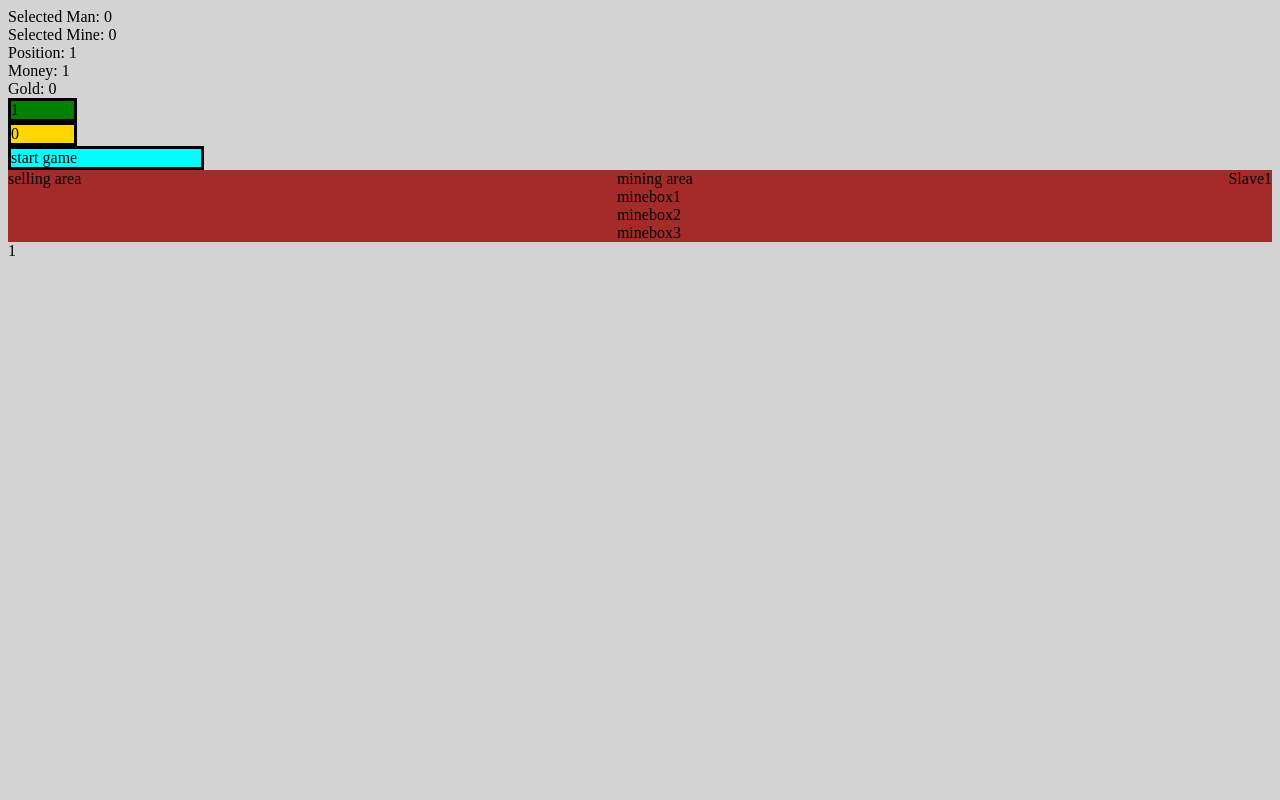
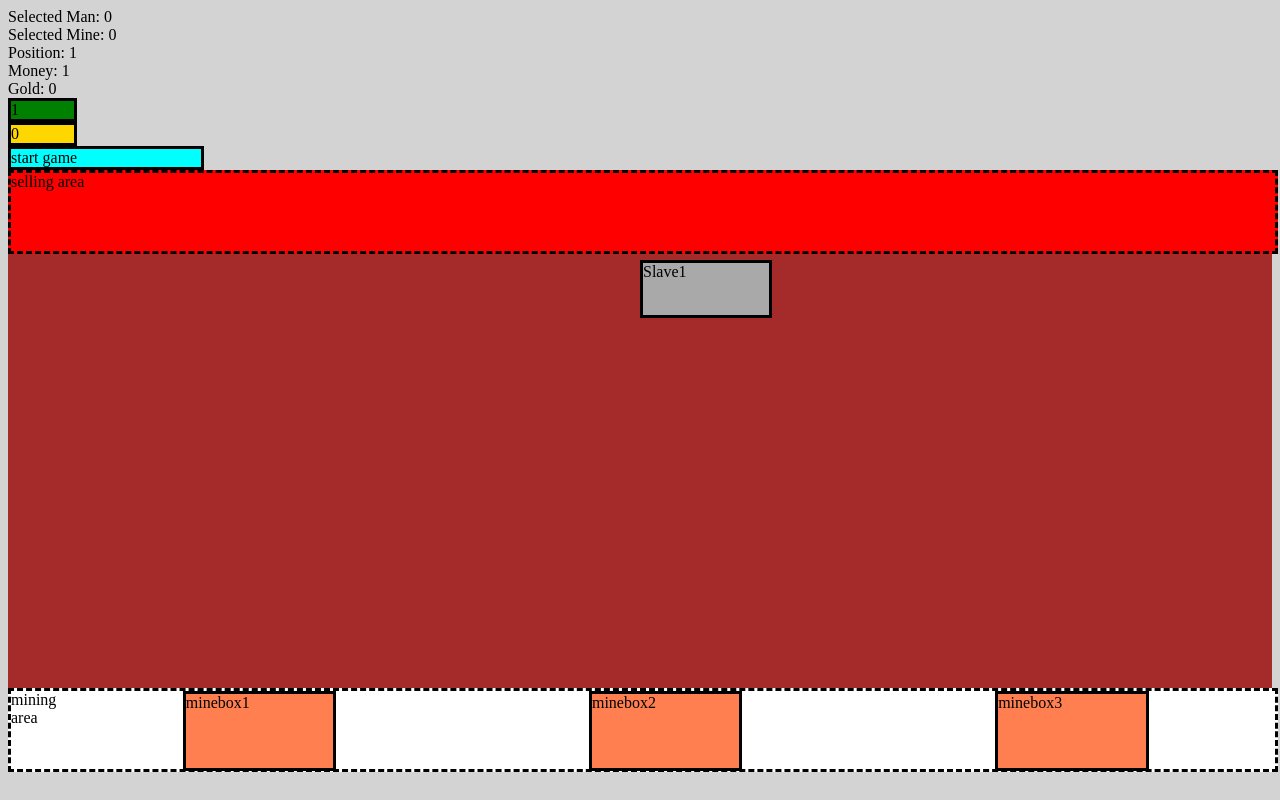
Before and after one commit to deadvincijr/Towers, a plain HTML site: page Index.html in a window 1280 px wide. Drawn offline with Linux system fonts and the light colour scheme.

Commit message:
Update Style.css
Added 1.1 version code

```diff
--- a/Style.css
+++ b/Style.css
@@ -2,28 +2,29 @@ body {
     background-color: lightgray;
 }
 
-#Moneyclick {
-    width: 20%;
-    padding: 5%;
+#sellbox {
+    width: 100%;
+    height: 15%;
     border-style: dashed;
     background-color: red;
 }
 
-#goldclick {
+#minearea {
     position: relative;
-    width: 20%;
-    padding: 5%;
+    width: 100%;
+    height: 15%;
     border-style: dashed;
     background-color: white;
-    left: 30%
+    top: 83.5%;
+    display: flex;
 }
 
-#Man {
+#Man1 {
     border-style: solid;
     background-color: darkgray;
     position: relative;
     width: 10%;
-    padding: 5%;
+    height: 10%;
 }
 
 #goldcount {
@@ -46,7 +47,40 @@ body {
 
 #gamearea {
     width: 100%;
+    height: 65vh;
     background-color: brown;
-    display: flex;
-    justify-content: space-between; /* This creates space between the items */
 }
+
+
+#minebox1 {
+
+}
+
+#minebox2 {
+
+}
+
+#minebox3 {
+
+}
+
+
+
+.mineboxes {
+    width: 20%;
+    height: 95%;
+    margin-left: 10%;
+    margin-right: 10%;
+    border-style: solid;
+    border-color: black;
+    background-color: coral;
+}
+
+
+.men {
+    border-style: solid;
+    background-color: darkgray;
+    position: relative;
+    width: 10%;
+    height: 10%;
+}
```
